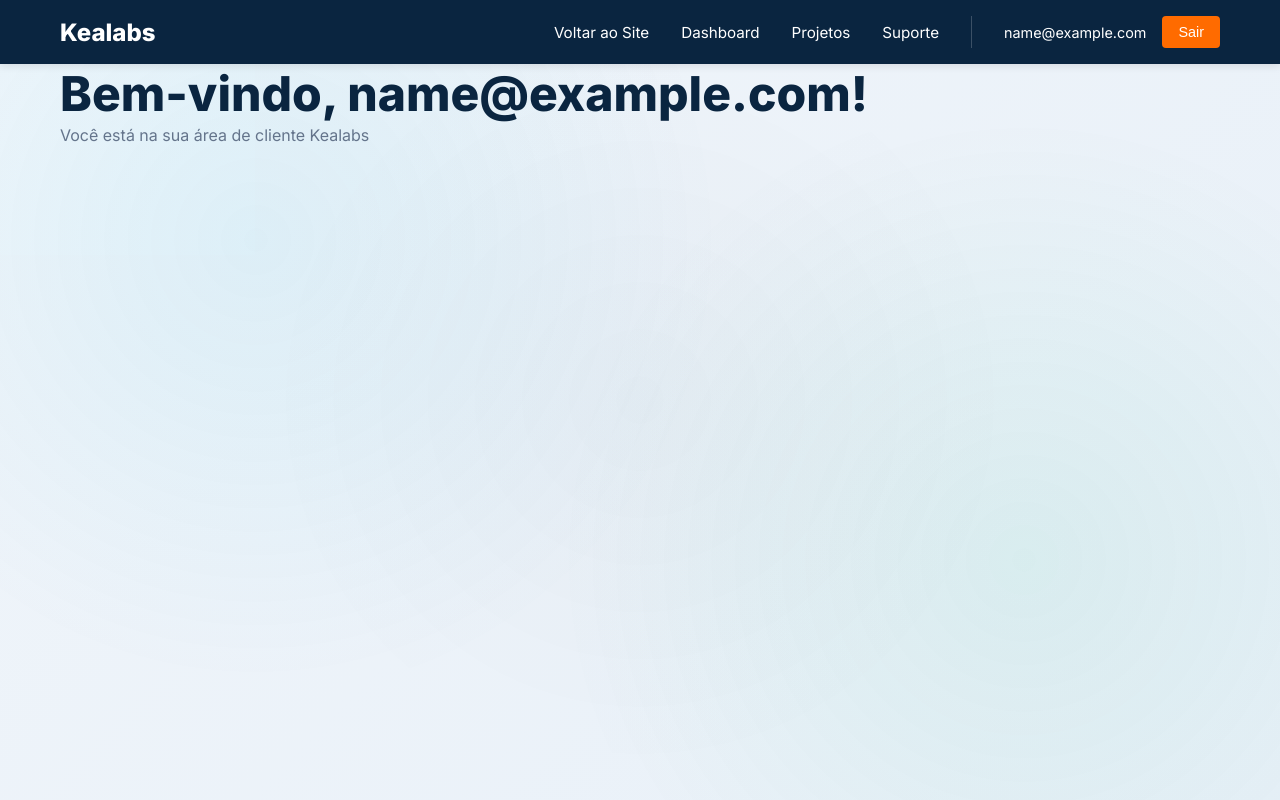
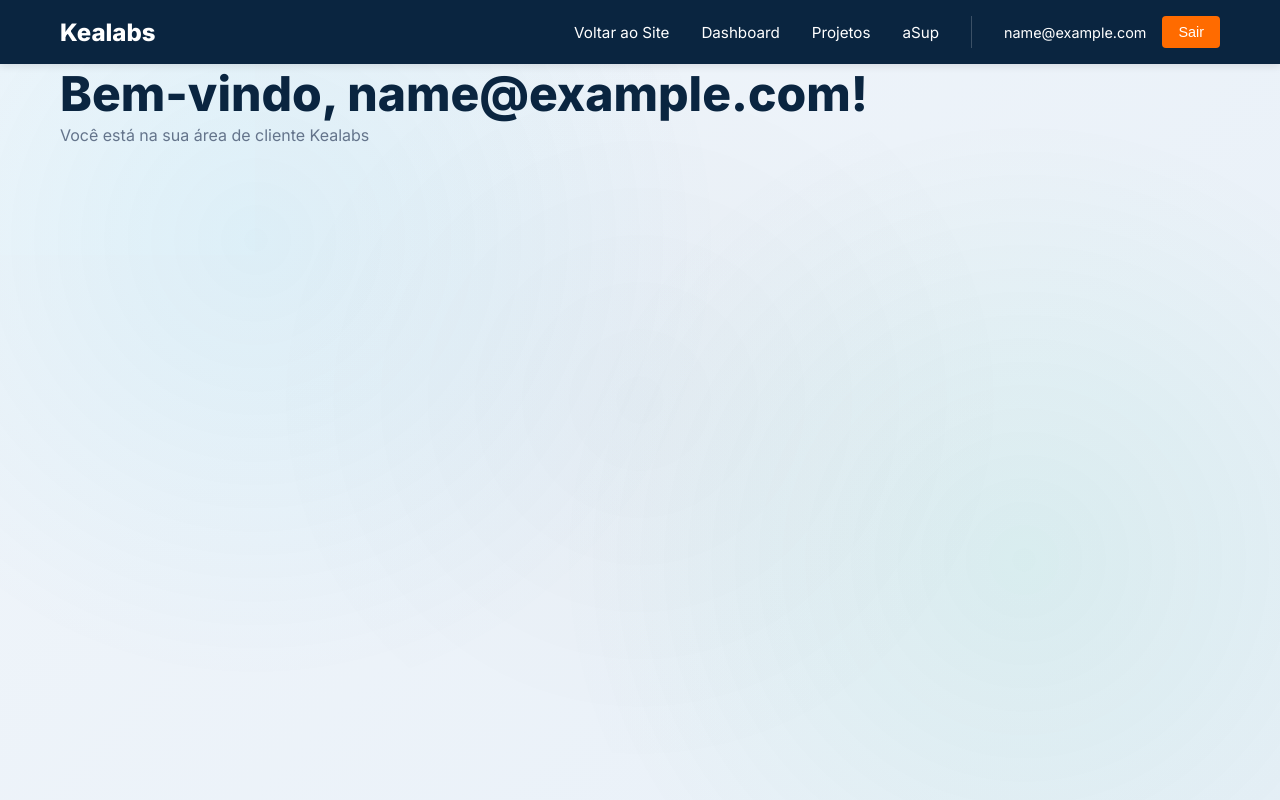
Before and after one commit to kealabs-ai/siteoficialkealabs, a React (Create React App) app: page /app/login in a window 1280 px wide. Both pictures are taken after typing "name@example.com", "Sample123" into the empty fields and a click on the button "Entrar". Built offline with nearby package versions, Linux system fonts and the light colour scheme.

Commit message:
fix: correct spelling of 'Suporte' to 'aSup' in navigation menu

```diff
--- a/src/components/ClientApp/ClientHeader.jsx
+++ b/src/components/ClientApp/ClientHeader.jsx
@@ -27,7 +27,7 @@
             <li><a href="/">Voltar ao Site</a></li>
             <li><a href="#dashboard" onClick={() => setMenuOpen(false)}>Dashboard</a></li>
             <li><a href="#projetos" onClick={() => setMenuOpen(false)}>Projetos</a></li>
-            <li><a href="#suporte" onClick={() => setMenuOpen(false)}>Suporte</a></li>
+            <li><a href="#suporte" onClick={() => setMenuOpen(false)}>aSup</a></li>
             <li className="nav-user">
               <span className="user-email">{user?.email}</span>
               <button className="btn-logout" onClick={handleLogoutClick}>Sair</button>
```
